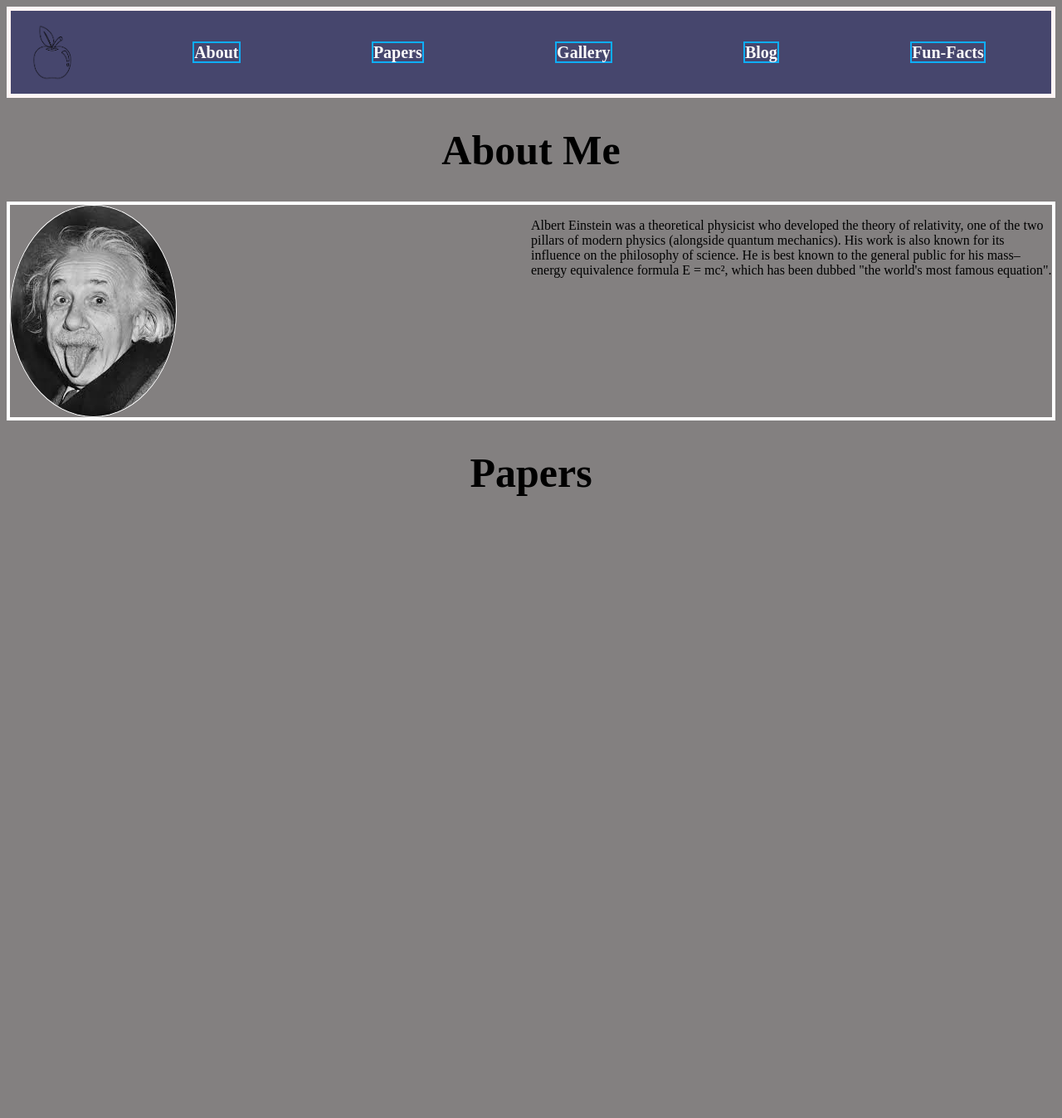
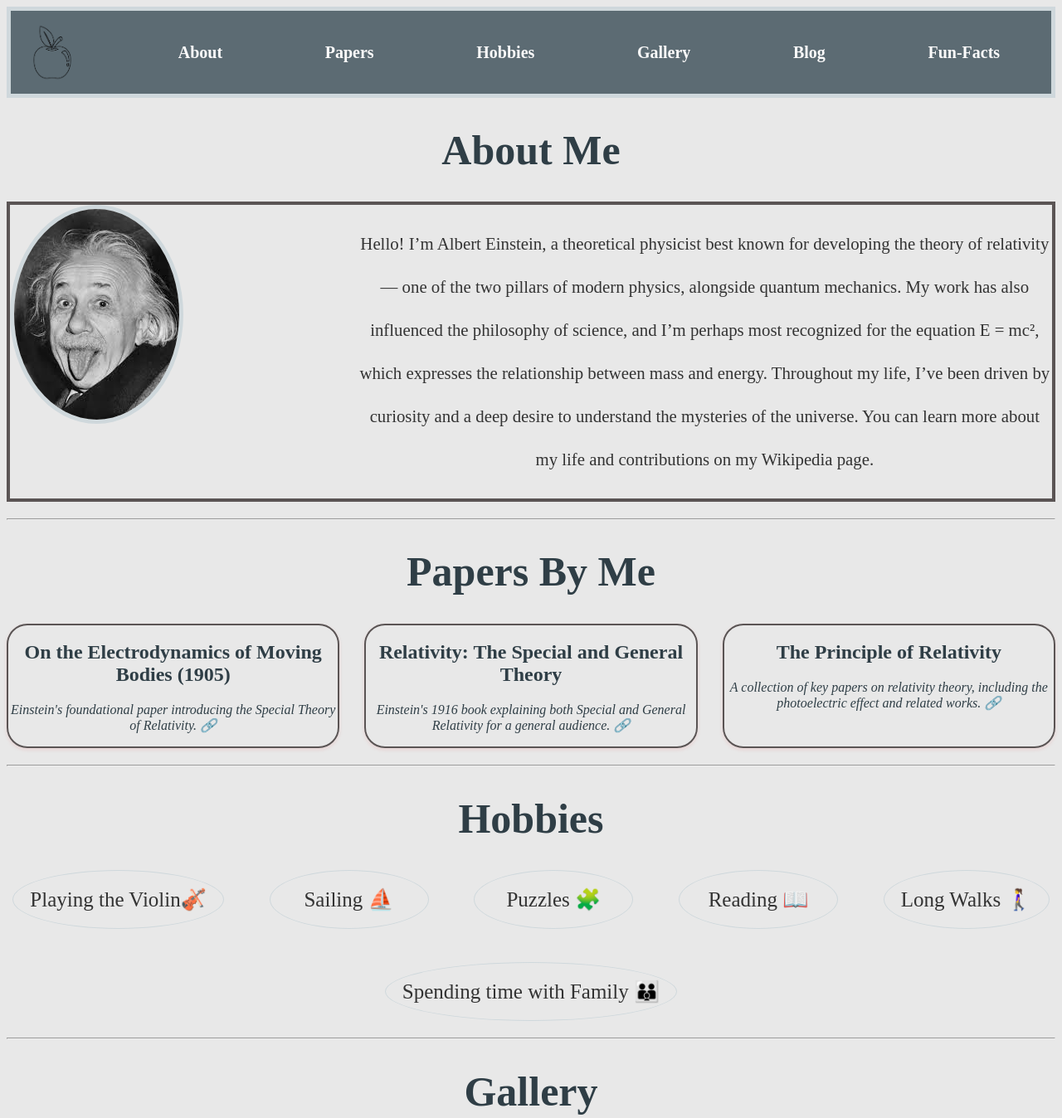
Before and after one commit to Noxamb/Albert-Site, a plain HTML site: page index.html in a window 1280 px wide. Shown: the top 1348 px of the page at 83% size. Before the commit the page ends 800 px from the top, so only its background shows below. Drawn offline with Linux system fonts and the light colour scheme.

Commit message:
Finished Papers, Hobbies, Gallery Sections

```diff
--- a/index.html
+++ b/index.html
@@ -12,35 +12,91 @@
 <body>
     <header>
         <!-- Navigation Bar -->
-        <nav>
-             <img src="apple.png" alt="apple">
+        <nav id="navBar">
+            <img src="apple.png" alt="apple">
             <ul>
                 <li><a href="#about">About</a></li>
                 <li><a href="#papers">Papers</a></li>
+                <li><a href = "#hobbies">Hobbies</a></li>
                 <li><a href="#gallery">Gallery</a></li>
                 <li><a href="#blog">Blog</a></li>
-                <li><a href="facts">Fun-Facts </a></li>
+                <li><a href="#facts">Fun-Facts </a></li>
             </ul>
         </nav>
         <a href="javascript:void(0);" class="hamburger" onclick="toggleNav()">
-        &#9776; <!-- ☰ symbol --> </a>
+            &#9776; <!-- ☰ symbol --> </a>
     </header>
 
     <main>
         <!-- About Section -->
         <h1>About Me</h1>
-        <section class="about-section" id = "about">
+        <section class="about-section" id="about">
             <img src="albert.jpg" alt="Albert Einstein">
             <div class="about-container">
-               <!-- Check this text later -->
-                <p>Albert Einstein was a theoretical physicist who developed the theory of relativity, one of the two
-                    pillars of modern physics (alongside quantum mechanics). His work is also known for its influence on
-                    the philosophy of science. He is best known to the general public for his mass–energy equivalence
-                    formula E = mc², which has been dubbed "the world's most famous equation".</p>
+                <p>Hello! I’m Albert Einstein, a theoretical physicist best known for developing the theory of
+                    relativity — one of the two pillars of modern physics, alongside quantum mechanics.
+                    My work has also influenced the philosophy of science, and I’m perhaps most recognized for the
+                    equation E = mc², which expresses the relationship between mass and energy.
+                    Throughout my life, I’ve been driven by curiosity and a deep desire to understand the mysteries of
+                    the universe. You can learn more about my life and contributions on my
+                    <a href="https://en.wikipedia.org/wiki/Albert_Einstein" target="_blank">Wikipedia page</a>.
+                </p>
             </div>
         </section>
+        <hr>
         <!-- Papers Section -->
-        <h1>Papers</h1>
+        <h1>Papers By Me</h1>
+        <section id=papers>
+            <div class="paper-block">
+                <a href="https://www.fourmilab.ch/etexts/einstein/specrel/specrel.pdf" target="_blank">
+                    <h2>On the Electrodynamics of Moving Bodies (1905)</h2>
+                    <p><em>Einstein's foundational paper introducing the Special Theory of Relativity. 🔗</em></p>
+                </a>
+            </div>
+
+            <div class="paper-block">
+
+                <a href="https://www.gutenberg.org/cache/epub/5001/pg5001-images.html" target="_blank">
+                    <h2>Relativity: The Special and General Theory</h2>
+                    <p><em>Einstein's 1916 book explaining both Special and General Relativity for a general audience.
+                            🔗</em></p>
+                </a>
+            </div>
+
+            <div class="paper-block">
+
+                <a href="https://archive.org/details/principleofrelat00eins/page/n123/mode/2up" target="_blank">
+                    <h2>The Principle of Relativity</h2>
+                    <p><em>A collection of key papers on relativity theory, including the photoelectric effect and
+                            related works. 🔗</em></p>
+                </a>
+            </div>
+        </section>
+    <hr>
+    <!--Hobby Section-->
+    <h1>Hobbies</h1>
+    <section id = "hobbies">
+        <div class = "hobby-card"> Playing the Violin🎻</div>
+        <div class = "hobby-card"> Sailing ⛵</div>
+        <div class = "hobby-card"> Puzzles 🧩</div>
+        <div class = "hobby-card">Reading 📖</div>
+        <div class = "hobby-card"> Long Walks 🚶‍♀️</div>
+        <div class = "hobby-card"> Spending time with Family 👪</div>
+    </section>
+    <hr>
+    <!--Gallery Section-->
+    <h1>Gallery</h1>
+    <section id = "gallery">
+        <div class = "gallery-block"><img src="albert1.jpg" alt="Albert Conference"></div>
+        <div class = "gallery-block"><img src="albert3.jpg" alt="Albert Stoic"></div>
+        <div class = "gallery-block"><img src="albert4.jpg" alt="Albert Pondering"></div>
+        <div class = "gallery-block"><img src="albert5.jpg" alt="Albert Violin"></div>
+        <div class = "gallery-block"><img src="albert6.jpg" alt="Albert Sailing"></div>
+        <div class = "gallery-block"><img src="albert7.jpg" alt="Albert Family"></div>
+    </section>
+    <hr>
+    <!--Blog-->
+    <section id = blog></section>
     </main>
 </body>
 
--- a/script.js
+++ b/script.js
@@ -0,0 +1,8 @@
+function toggleNav() {
+    var nav = document.getElementById("navBar");
+    if (nav.className === "navBar") {
+        nav.className += " responsive";
+    } else {
+        nav.className = "navBar";
+    }
+}
--- a/styles.css
+++ b/styles.css
@@ -1,16 +1,25 @@
 body{
-    background-color: rgb(131, 128, 128);
+    background-color:#e8e8e8;
+    color : #333333;
+}
+a {
+    color : inherit;
+    text-decoration: none;
 }
 
 h1{
     text-align: center;
     font-size: 50px;
+    color :#2f3e46;
 }
 
+hr{
+    margin: 20px 0;
+}
 /* Navigation Section */
 nav{
-    background-color: rgb(70, 70, 109);
-    border: 5px solid rgb(255, 245, 245);
+    background-color: #5c6b73;
+    border: 5px solid #cfd8dc;
     display: flex;
     align-items: center;
 
@@ -27,35 +36,69 @@ nav img{
     height: 100px;
 }
 nav a{
-    text-decoration: none;
     color: rgb(252, 251, 251);
     font-weight: bold;
     font-size: 20px;
-    border: 2px solid rgb(14, 174, 248);
+    border-radius: 8px;
+    transition: 0.3s;
 }
 
 nav a:hover{
-    background-color: rgb(92, 157, 241);
+    background-color: #8fa8b7;
     color: white;
-    transition: 0.3s;
+    transition: .3s;
+    padding: 10px 16px;
 }
 
 /* About Section */
 .about-section{
     display: grid;
-    border: 4px solid rgb(255, 255, 255); /*remve later just for length purpose*/
+    border: 4px solid #5a5454; /*remve later just for length purpose*/
     grid-template-areas: "image about-container";
-    grid-template-columns: 2fr 2fr;
+    grid-template-columns: 1fr 2fr;
 }
 
 .about-container{
-    grid-area: about-container
+    grid-area: about-container;
+    text-align: center;
+    line-height: 2.5;
+    font-size: 1.3em;
+
+}
+.about-container a{
+    text-decoration: none;
 }
 
 .about-section img{
     grid-area: image;
     border-radius: 50%;
-    border: 1px solid white;
+    border: 5px solid #cfd8dc;
+}
+
+/* Papers Section */
+#papers{
+    display:grid;
+     /*remve later just for length purpose*/
+    grid-template-columns: 1fr 1fr 1fr;
+    gap: 30px;
+
+}
+
+
+.paper-block{
+    border: 2px solid #5a5454; /*remve later just for length purpose*/
+    text-align: center;
+    box-shadow: 0 2px 5px rgba(231, 19, 19, 0.1);
+    border-radius: 25px;
+    transition: transform 0.3s, background-color 0.3s;
+    color :#2f3e46
+}
+
+.paper-block:hover{
+    background-color: #8fa8b7;
+    transition: 0.3s;
+    box-shadow: 0 8px 15px rgba(0,0,0,0.2);
+    transform: scale(1.08);
 }
 
 .hamburger{
@@ -65,10 +108,61 @@ nav a:hover{
     display: none;
 }
 
+/* Hobby Section*/
+#hobbies{
+    display: flex;
+    flex-wrap: wrap;
+    gap: 40px;
+    justify-content: space-around;
+}
+
+.hobby-card{
+    border: 1px solid #cfd8dc;
+    border-radius: 50%;
+    font-size: 16px;
+    padding: 20px;
+    font-size: 25px;
+    min-width: 150px;
+    text-align: center;
+    transition: transform 0.3s, box-shadow 0.3s;
+}
+
+.hobby-card:hover{
+    transform: scale(1.05);
+    box-shadow: 0 8px 15px rgba(0,0,0,0.2);
+
+}
+
+#gallery {
+    display: grid;
+    grid-template-columns: 1fr 1fr 1fr;
+    gap: 15px;
+    margin: 20px 0;
+
+}
+
+.gallery-block {
+    width: 100%;
+
+    border-radius: 10px;
+    border: 5px solid #5a5454;
+}
+
+.gallery-block img {
+    width: 100%;
+    height: 100%;
+    object-fit: cover;
+    display: block;
+}
+
+
+
+
 @media (max-width:500px){
     nav{
         display: none;
     }
+
     .hamburger{
         display: block;
     }
@@ -78,5 +172,14 @@ nav a:hover{
         grid-template-areas: "image" "about-container";
         justify-items: center;
     }
+    #papers{
+        grid-template-columns: 1fr;
+    }
+    #navBar.responsive {
+        display: flex;
+    }
 
+    #gallery{
+        grid-template-columns: 1fr;
+    }
 }
```
Also changed, not shown: albert1.jpg (added), albert3.jpg (added), albert4.jpg (added), albert5.jpg (added), albert6.jpg (added), albert7.jpg (added).
